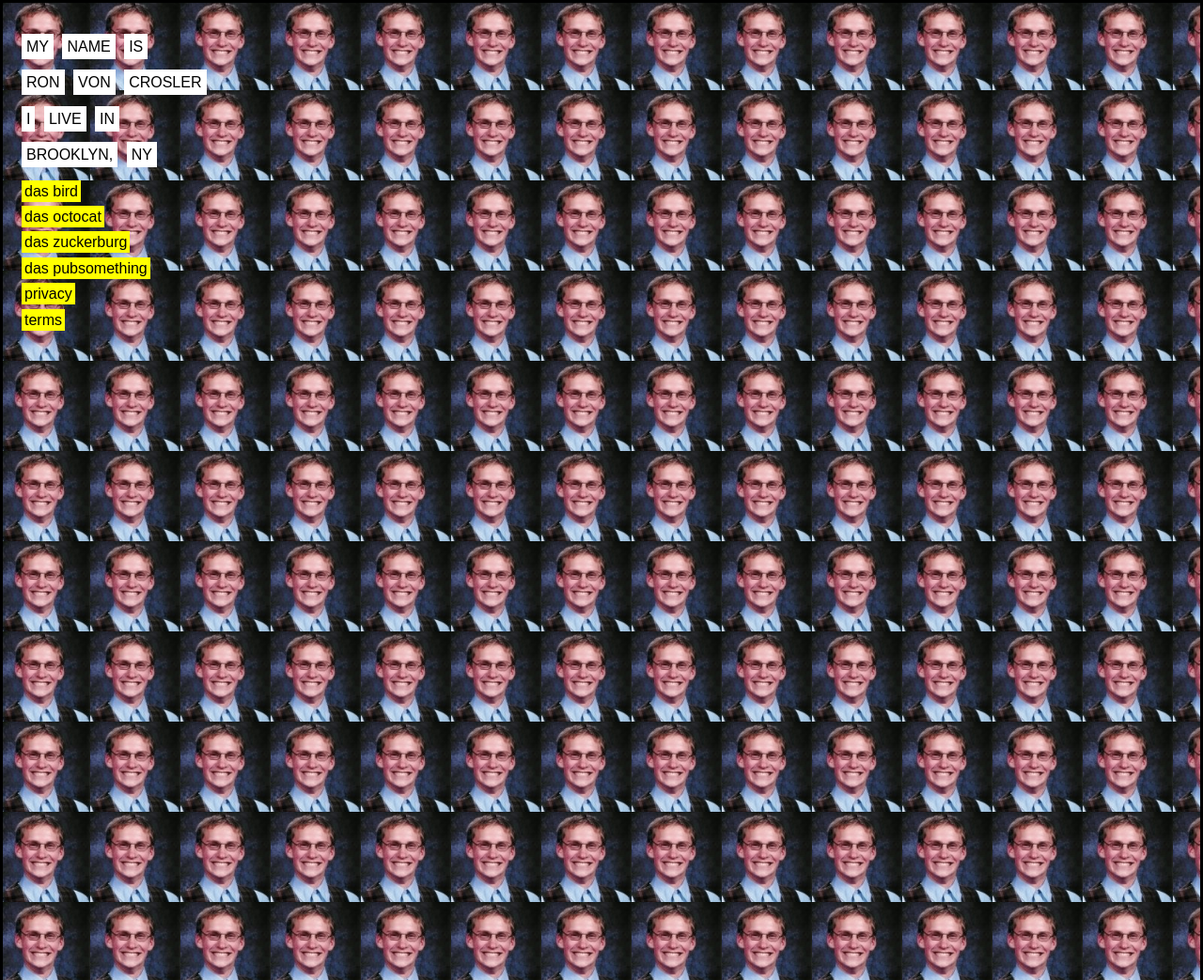
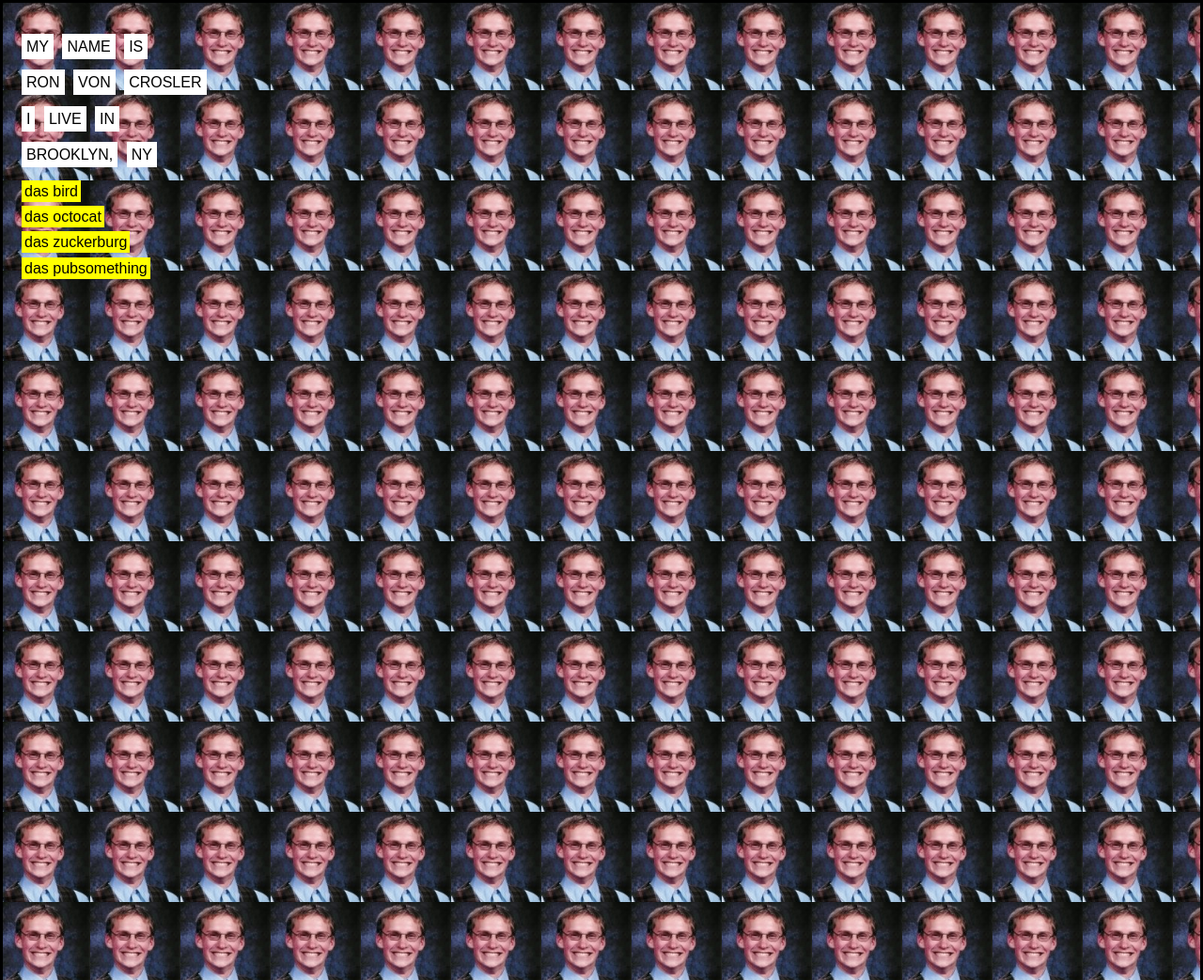
Before and after one commit to lovehandle/lovehandle.me, a plain HTML site: page index.html in a window 1280 px wide. Shown: the top 1043 px of the page at 94% size. Drawn offline with Linux system fonts and the light colour scheme.

Commit message:
Remove privacy and terms links from the home page.
Disallow /privacy/ and /terms/ so those pages stay up but are not indexed.

Co-authored-by: Ryan C <lovehandle@users.noreply.github.com>

```diff
--- a/index.html
+++ b/index.html
@@ -48,8 +48,6 @@
             <li><a href="https://github.com/lovehandle" class="bg-yellow">das octocat</a></li>
             <li><a href="#" class="bg-yellow" onclick="alert('yeah, right! lolol')">das zuckerburg</a></li>
             <li><a href="pub.asc" class="bg-yellow">das pubsomething</a></li>
-            <li><a href="privacy/" class="bg-yellow">privacy</a></li>
-            <li><a href="terms/" class="bg-yellow">terms</a></li>
           </ul>
 
         </div>
```
Also changed, not shown: robots.txt.
